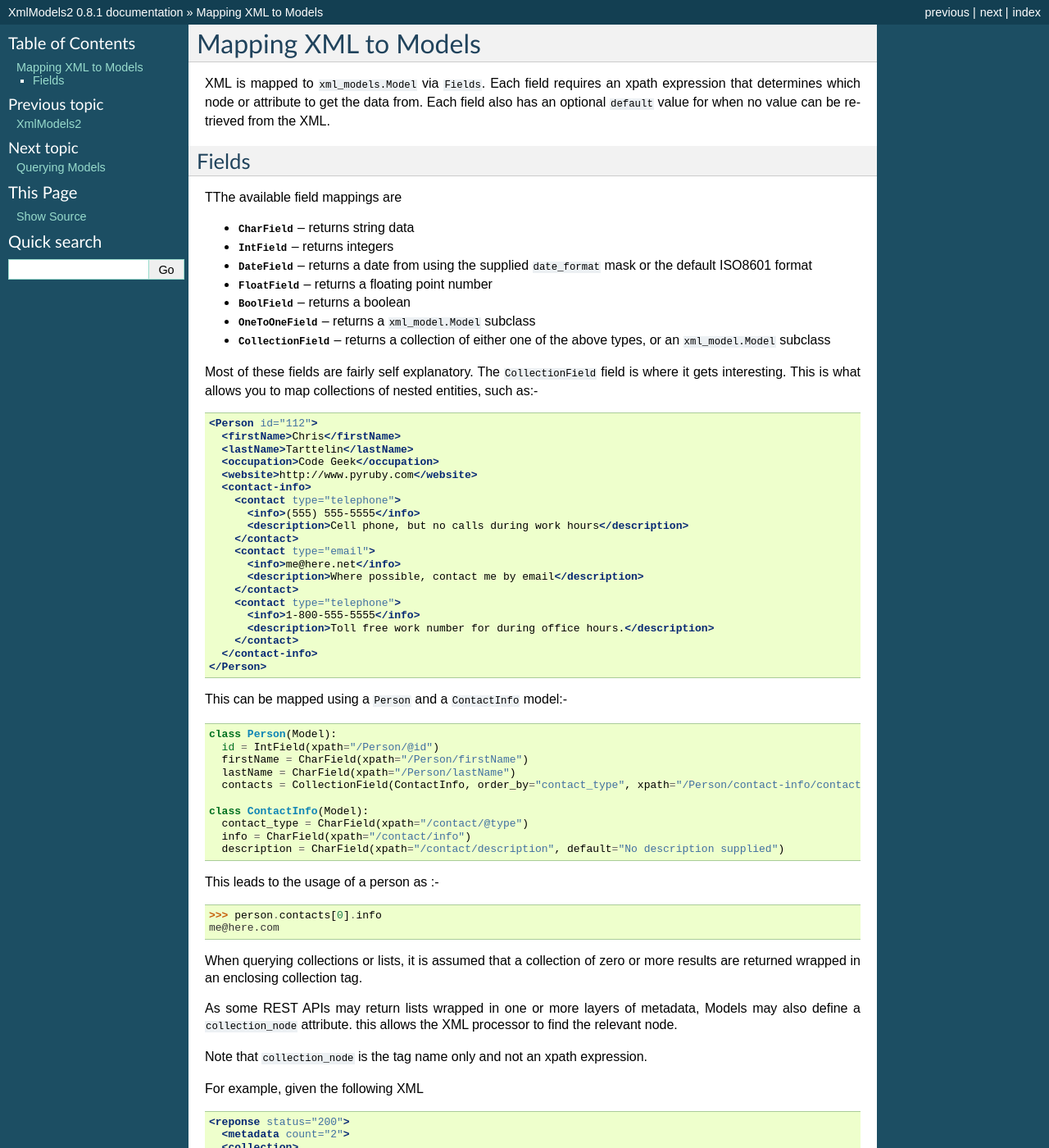
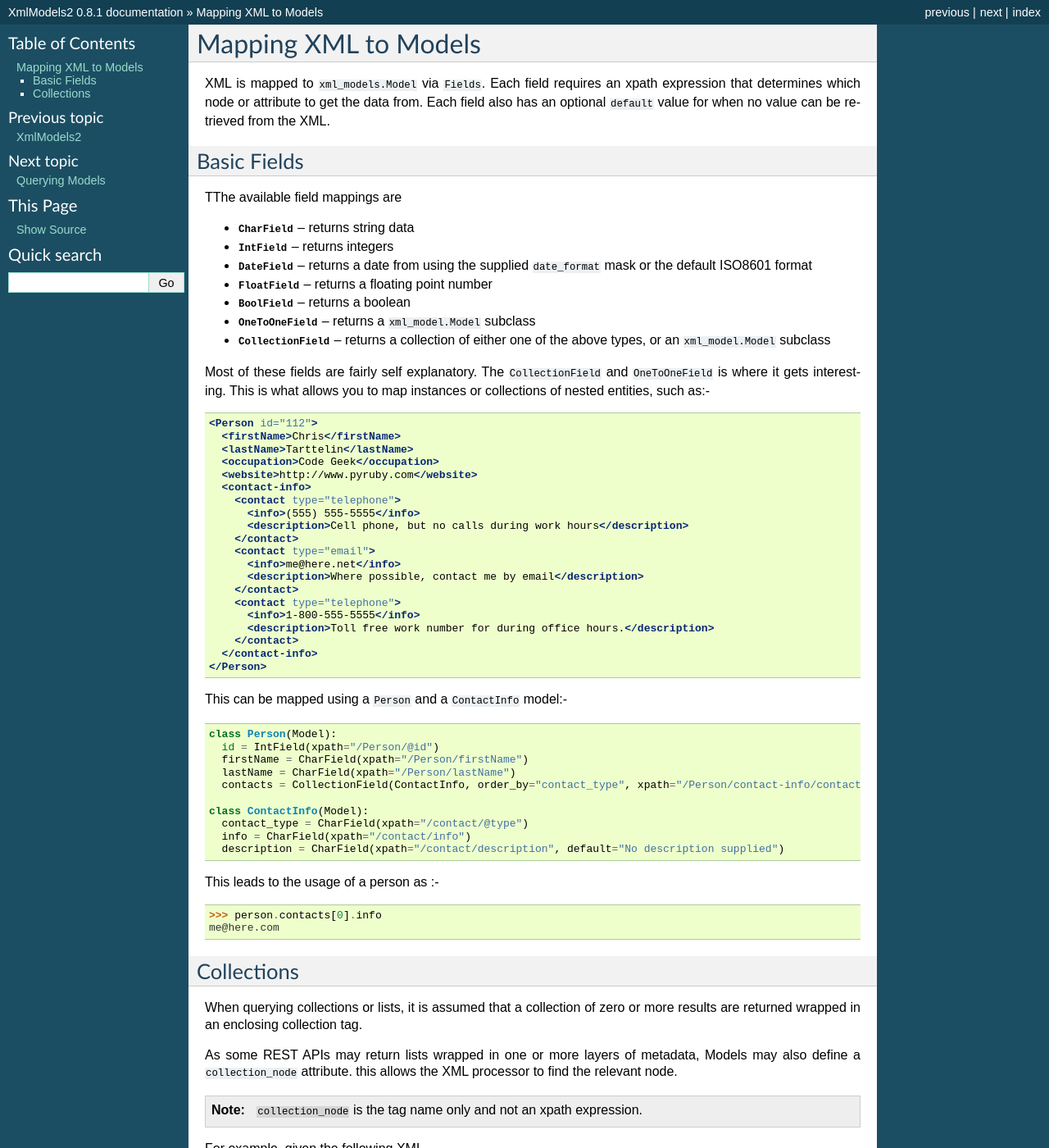
Before and after one commit to g-ford/xml_models2, a Sphinx documentation site: the page built from docs/mapping.rst, in a window 1280 px wide and 1400 px high. Shown: the whole window at 82% size. Built offline with Sphinx 7.4.7, drawn with Linux system fonts in a browser that asks for light colours.

Commit message:
minor doc updates

```diff
--- a/docs/mapping.rst
+++ b/docs/mapping.rst
@@ -5,8 +5,8 @@ XML is mapped to ``xml_models.Model`` via ``Fields``.  Each field requires an xp
 node or attribute to get the data from.  Each field also has an optional ``default`` value for when no value can be
 retrieved from the XML.
 
-Fields
-------
+Basic Fields
+------------
 
 TThe available field mappings are
 
@@ -18,7 +18,8 @@ TThe available field mappings are
 - :class:`OneToOneField` -- returns a ``xml_model.Model`` subclass
 - :class:`CollectionField` -- returns a collection of either one of the above types, or an ``xml_model.Model`` subclass
 
-Most of these fields are fairly self explanatory. The ``CollectionField`` field is where it gets interesting. This is what allows you to map collections of nested entities, such as:-
+Most of these fields are fairly self explanatory. The ``CollectionField`` and ``OneToOneField`` is where it gets
+interesting. This is what allows you to map instances or collections of nested entities, such as:-
 
 .. code-block:: xml
 
@@ -63,13 +64,16 @@ This leads to the usage of a person as :-
 >>> person.contacts[0].info
 me@here.com
 
+Collections
+-----------
+
 When querying collections or lists, it is assumed that a collection of zero or more results are returned wrapped in an
 enclosing collection tag.
 
 As some REST APIs may return lists wrapped in one or more layers of metadata, Models may also define
 a ``collection_node`` attribute. this allows the XML processor to find the relevant node.
 
-Note that ``collection_node`` is the tag name only and not an xpath expression.
+.. note:: ``collection_node`` is the tag name only and not an xpath expression.
 
 For example, given the following XML
 
@@ -89,6 +93,6 @@ We would need to define a Model with a ``collection_node`` like so
 .. code-block:: python
 
     class SomeModel(Model):
-      fieldA = CHarField(xpath="/some/node")
+      fieldA = CharField(xpath="/some/node")
 
       collection_node = 'collection'
```
